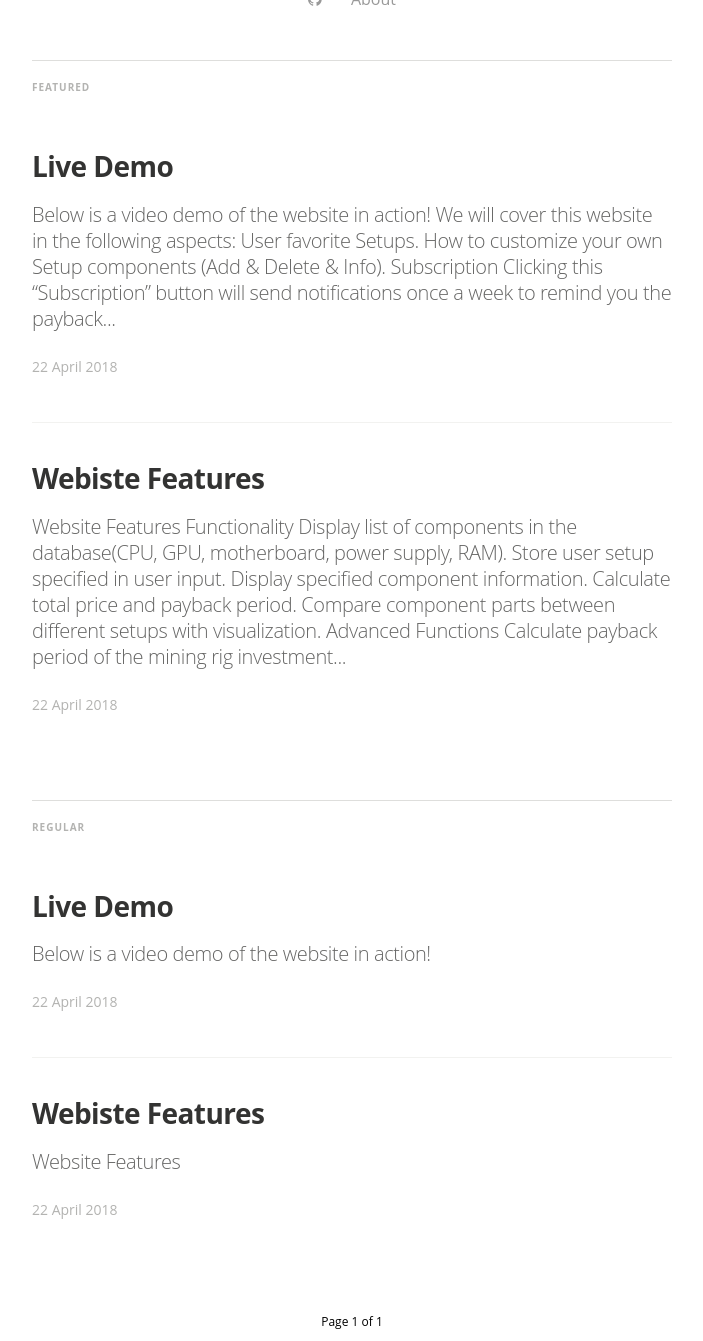
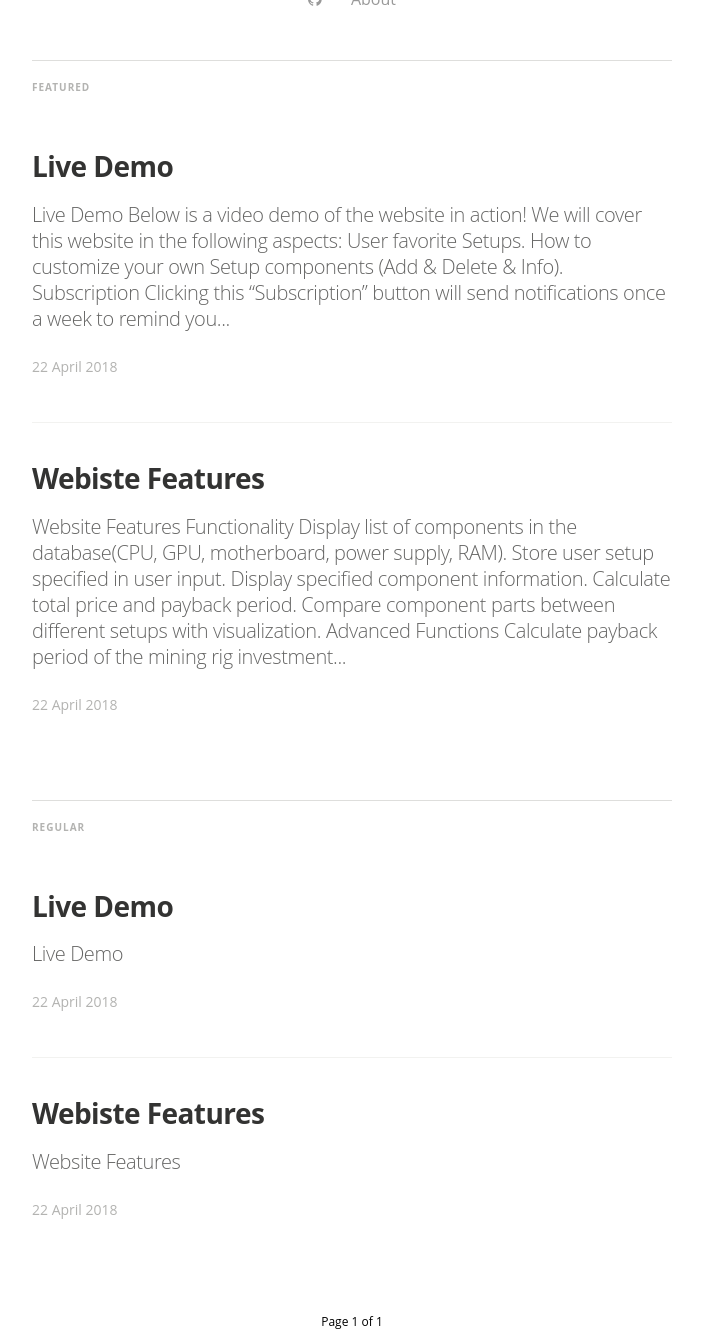
Before and after one commit to Mining-Rig-Assembly/mining-rig-assembly.github.io, a Jekyll site: the page built from index.html, in a window 1280 px wide and 1400 px high, scrolled down 592 px, cut to the strip 59-1400 px from the top of the window. Shown: the whole strip, without its empty margins (288-991 px from the left). Built offline with Jekyll 4.4.1, drawn with Linux system fonts in a browser that asks for light colours; nearby versions of some CDN libraries; some web fonts are replaced; the list of posts is cut into pages by our own code.

```diff
--- a/_posts/2018-04-22-Live-Demo.markdown
+++ b/_posts/2018-04-22-Live-Demo.markdown
@@ -7,10 +7,12 @@ tags: featured
 image: /assets/article_images/2014-08-29-welcome-to-jekyll/desktop.JPG
 ---
 
+## Live Demo
+
 Below is a video demo of the website in action!
-
+<br><br>
 <iframe width="560" height="315" src="//www.youtube.com/embed/a_5dKE140d0" frameborder="0"> </iframe>
-
+<br><br><br>
 We will cover this website in the following aspects:
 
 - User favorite Setups.
```
